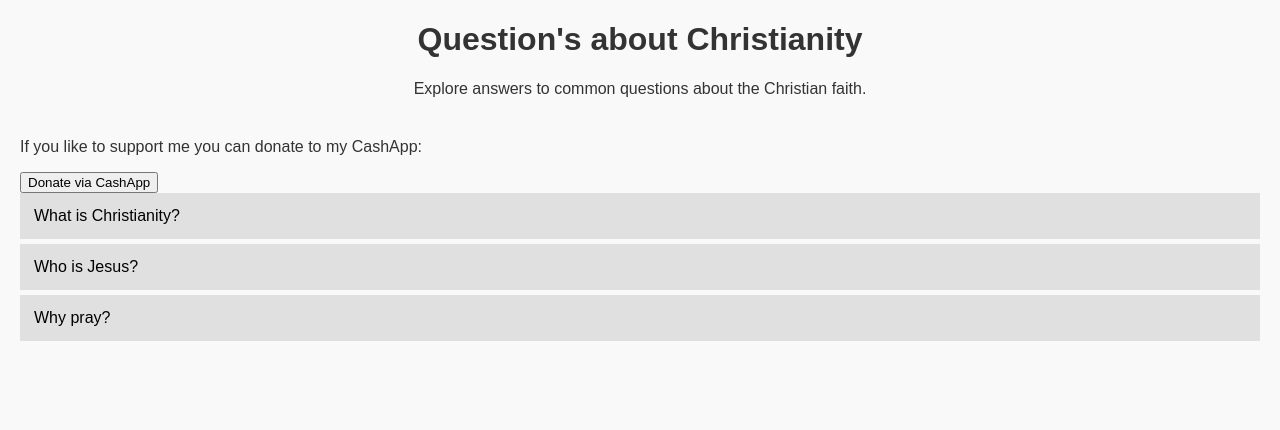
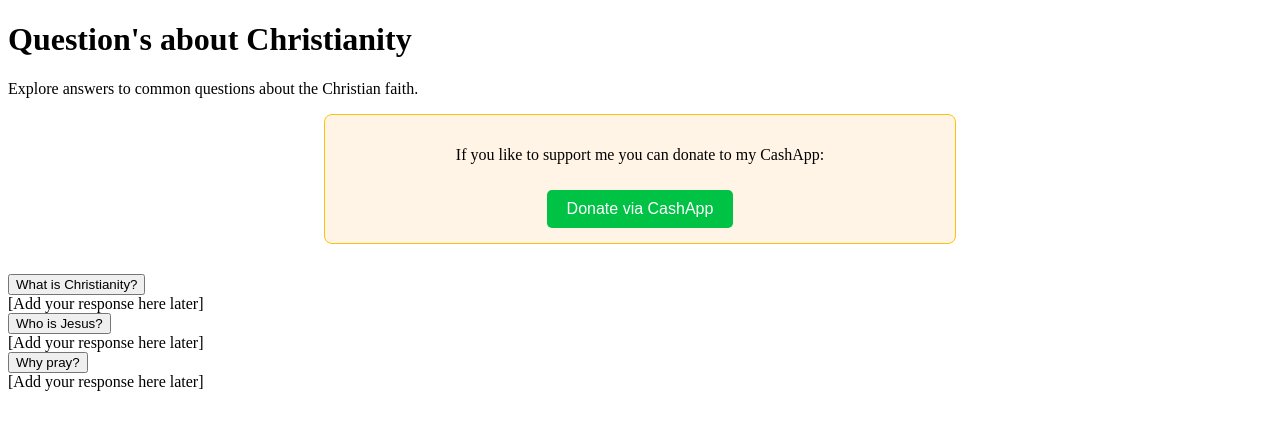
Before and after one commit to Matthew351650/Christian-articals, a plain HTML site: page index.html in a window 1280 px wide. Drawn offline with Linux system fonts and the light colour scheme.

Commit message:
Update style.css

```diff
--- a/style.css
+++ b/style.css
@@ -1,35 +1,27 @@
-body {
-  font-family: Arial, sans-serif;
-  margin: 20px;
-  background-color: #f9f9f9;
-  color: #333;
+.donate {
+  text-align: center;
+  margin-bottom: 30px;
+  background-color: #fff4e6;
+  padding: 15px;
+  border: 1px solid #ffc107;
+  border-radius: 8px;
+  max-width: 600px;
+  margin-left: auto;
+  margin-right: auto;
 }
 
-header {
-  text-align: center;
-  margin-bottom: 40px;
-}
-
-.tab button {
-  background-color: #e0e0e0;
+.donate-button {
+  background-color: #00c244;
+  color: white;
   border: none;
-  padding: 14px;
-  width: 100%;
-  text-align: left;
+  padding: 10px 20px;
   font-size: 16px;
+  border-radius: 5px;
   cursor: pointer;
-  margin-bottom: 5px;
+  margin-top: 10px;
   transition: background-color 0.3s;
 }
 
-.tab button:hover {
-  background-color: #d5d5d5;
+.donate-button:hover {
+  background-color: #009c36;
 }
-
-.tabcontent {
-  display: none;
-  padding: 15px;
-  background-color: white;
-  border: 1px solid #ccc;
-  margin-bottom: 10px;
-}
```
